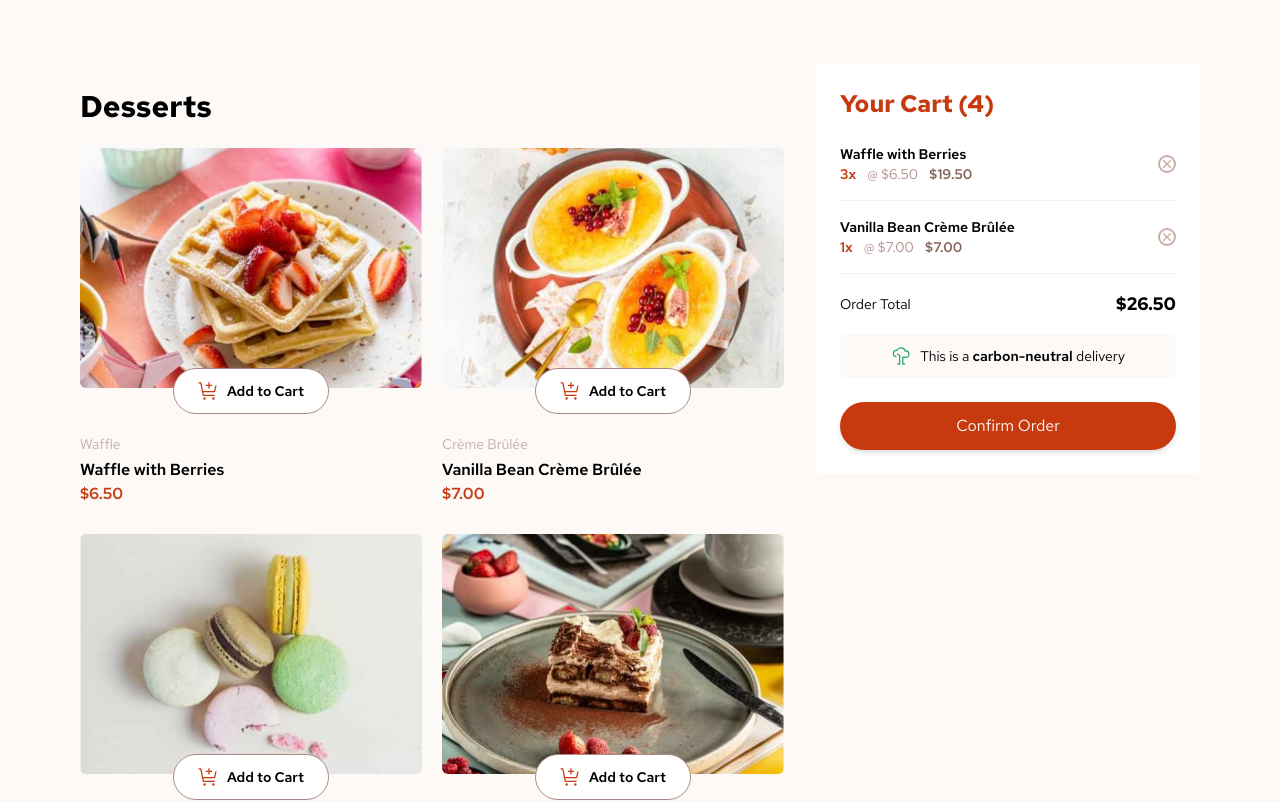
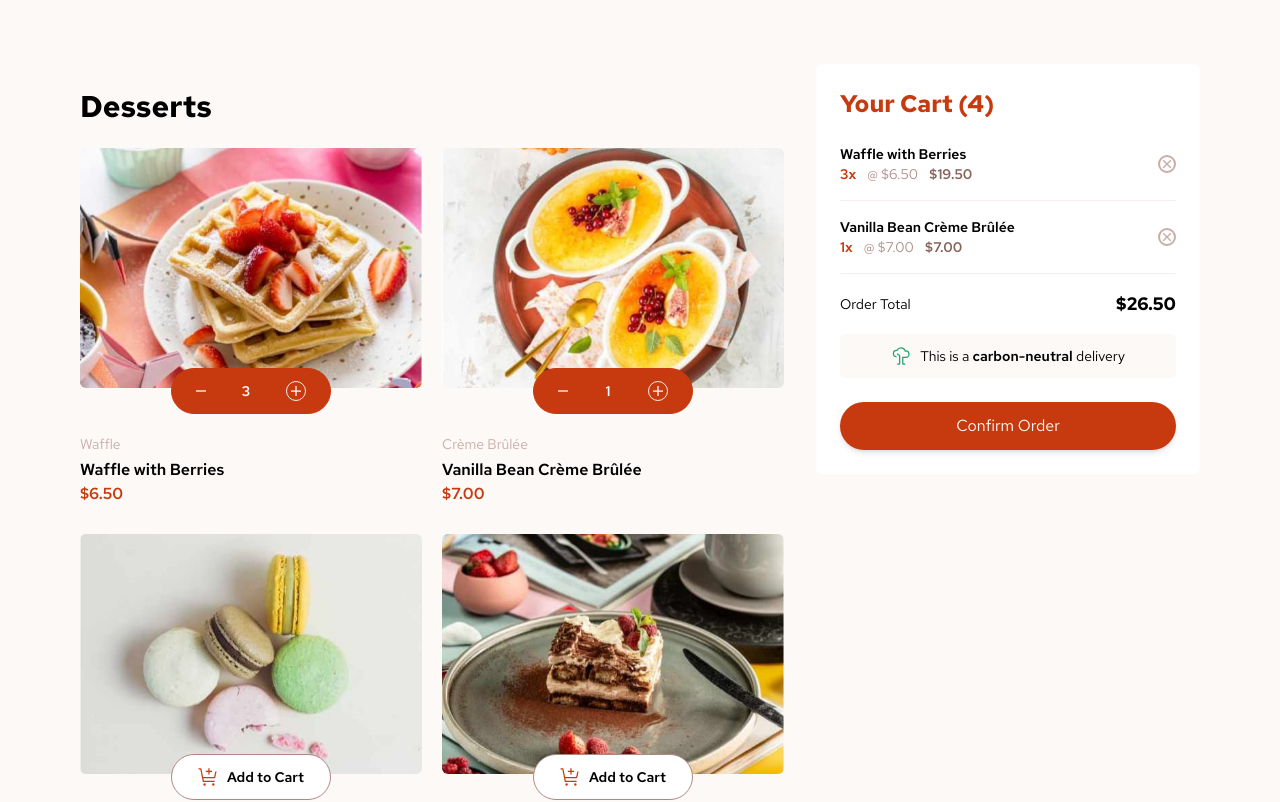
Before and after one commit to Esosek/desserts-shop, a Next.js app: page / in a window 1280 px wide. Shown: the top 802 px of the page. Built offline with nearby package versions, Linux system fonts and the light colour scheme.

Commit message:
Displaying cart quantity on AddProductBtn

```diff
--- /dev/null
+++ b/components/products/AddProductBtn.tsx
@@ -0,0 +1,34 @@
+import Image from "next/image";
+
+import iconCart from "@/public/assets/images/icon-add-to-cart.svg";
+import iconIncrement from "@/public/assets/images/icon-increment-quantity.svg";
+import iconDecrement from "@/public/assets/images/icon-decrement-quantity.svg";
+
+type AddProductBtnProps = {
+  quantity: number;
+};
+
+export default function AddProductBtn({ quantity }: AddProductBtnProps) {
+  function handleDecrement() {}
+
+  function handleIncrement() {}
+  return quantity > 0 ? (
+    <div className="flex items-center justify-between gap-2 min-w-40 w-fit mx-auto text-rose-50 bg-red-400 border-red-400 font-semibold text-sm border-[1px] rounded-full py-3 px-6 -translate-y-5">
+      <button onClick={handleDecrement}>
+        <Image src={iconDecrement} alt="Decrement icon" />
+      </button>
+      {quantity}
+      <button
+        onClick={handleIncrement}
+        className="rounded-full border-[1px] border-rose-100 p-1"
+      >
+        <Image src={iconIncrement} alt="Increment icon" />
+      </button>
+    </div>
+  ) : (
+    <button className="flex items-center justify-center gap-2 min-w-40 mx-auto bg-white border-rose-400 font-semibold text-sm border-[1px] rounded-full py-3 px-6 -translate-y-5 hover:text-red-400 hover:border-red transition-colors duration-100">
+      <Image src={iconCart} alt="Cart icon" />
+      Add to Cart
+    </button>
+  );
+}
--- a/components/products/ProductItem.tsx
+++ b/components/products/ProductItem.tsx
@@ -1,14 +1,23 @@
+"use client";
 import Image from "next/image";
-
-import iconCart from "@/public/assets/images/icon-add-to-cart.svg";
+import { useContext, useMemo } from "react";
 
 import { Product } from "@/types/product";
+import AddProductBtn from "./AddProductBtn";
+import CartContext from "@/context/CartContext";
 
 type ProductItemProps = {
   product: Product;
 };
 
 export default function ProductItem({ product }: ProductItemProps) {
+  const { items } = useContext(CartContext);
+
+  const quantity = useMemo(() => {
+    const item = items.find((item) => item.product.id === product.id);
+    return item ? item.quantity : 0;
+  }, [items, product.id]);
+
   return (
     <li className="w-full">
       <div className="w-full rounded-md overflow-clip">
@@ -29,10 +38,7 @@ export default function ProductItem({ product }: ProductItemProps) {
           />
         </picture>
       </div>
-      <button className="flex items-center gap-2 mx-auto bg-white border-rose-400 font-semibold text-sm border-[1px] rounded-full py-3 px-6 -translate-y-5 hover:text-red-400 hover:border-red transition-colors duration-100">
-        <Image src={iconCart} alt="Cart icon" />
-        Add to Cart
-      </button>
+      <AddProductBtn quantity={quantity ?? 0} />
       <p className="text-sm text-rose-300 mb-1">{product.category}</p>
       <h2 className="font-semibold">{product.name}</h2>
       <p className="text-red-400 font-semibold">
```
